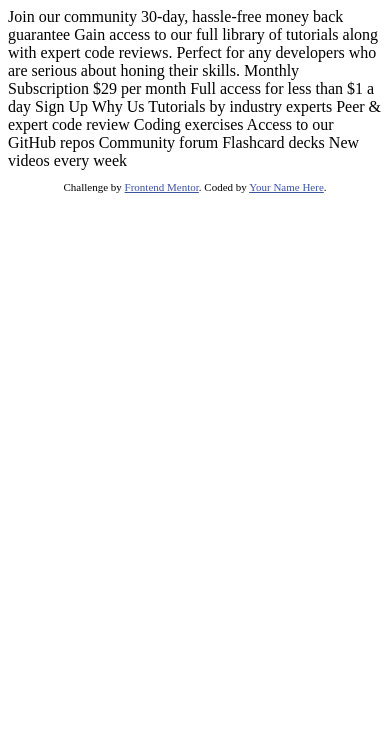
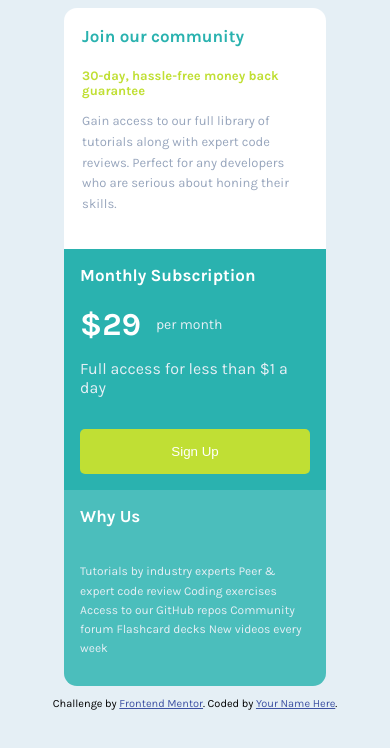
Before and after one commit to houcimi/Single-price-grid-component, a plain HTML site: page index.html in a window 390 px wide. Drawn offline with Linux system fonts and the light colour scheme.

Commit message:
finished

```diff
--- a/index.html
+++ b/index.html
@@ -5,7 +5,7 @@
   <meta name="viewport" content="width=device-width, initial-scale=1.0"> <!-- displays site properly based on user's device -->
 
   <link rel="icon" type="image/png" sizes="32x32" href="./images/favicon-32x32.png">
-
+  <link rel="stylesheet" href="style.css">
   <title>Frontend Mentor | Single Price Grid Component</title>
 
   <!-- Feel free to remove these styles or customise in your own stylesheet 👍 -->
@@ -15,30 +15,33 @@
   </style>
 </head>
 <body>
-  Join our community
+  <main>
+    <section class="price">
+      <h1>Join our community</h1>
+      <h2>30-day, hassle-free money back guarantee</h2>
+      <p>Gain access to our full library of tutorials along with expert code reviews.
+        Perfect for any developers who are serious about honing their skills.</p>
 
-  30-day, hassle-free money back guarantee
-
-  Gain access to our full library of tutorials along with expert code reviews.
-  Perfect for any developers who are serious about honing their skills.
-
-  Monthly Subscription
-
-  &dollar;29 per month
-
-  Full access for less than &dollar;1 a day
-
-  Sign Up
-
-  Why Us
-
-  Tutorials by industry experts
-  Peer &amp; expert code review
-  Coding exercises
-  Access to our GitHub repos
-  Community forum
-  Flashcard decks
-  New videos every week
+    </section>
+    <div class="signupsec">
+      <div class="monthlysub">
+        <h2>Monthly Subscription</h2>
+        <h1>&dollar;29 <small>per month</small></h1>
+        <p>Full access for less than &dollar;1 a day</p>
+        <button class="submitBtn">Sign Up</button>
+      </div>
+      <div class="why">
+        <h1>Why Us</h1>
+        <p>Tutorials by industry experts
+          Peer &amp; expert code review
+          Coding exercises
+          Access to our GitHub repos
+          Community forum
+          Flashcard decks
+          New videos every week</p>
+      </div>
+    </div>
+  </main>
 
   <footer>
     <p class="attribution">
--- /dev/null
+++ b/style.css
@@ -0,0 +1,136 @@
+@import url('https://fonts.googleapis.com/css2?family=Karla:wght@400;700&display=swap');
+:root {
+
+--Cyan: hsl(179, 62%, 43%);
+--Bright-Yellow: hsl(71, 73%, 54%);
+--Light-Gray: hsl(204, 43%, 93%);
+--Grayish-Blue: hsl(218, 22%, 67%);
+
+}
+body {
+    font-family: 'Karla', sans-serif;
+    background-color: var(--Light-Gray);
+}
+main {
+    margin: 0 auto;
+    max-width: 70%;
+}
+.price {
+    padding: 50px;
+    background-color: white;
+    border-radius: 13px 13px 0 0;
+}
+.price > h1 {
+    margin-top: 0;
+    color: var(--Cyan);
+    font-size: 25px;
+}
+.price > h2 {
+    margin-top: 31px;
+    font-size: 18px;
+    color: var(--Bright-Yellow);
+}
+.price > p {
+    font-size: 15px;
+    color: var(--Grayish-Blue);
+    margin-bottom: 40px;
+}
+.signupsec {
+    display: flex;
+
+}
+.signupsec .monthlysub {
+    background-color: var(--Cyan);
+    width: 50%;
+    padding: 50px;
+    border-radius: 0 0 0 13px;
+    color: white;
+}
+.signupsec .monthlysub h2 {
+    margin-top: 0;
+    font-size: 17px;
+}
+.signupsec .monthlysub h1 {
+    display: flex;
+    justify-content: space-between;
+    align-items: center;
+    width: 62%;
+    margin-bottom: 10px;
+}
+.signupsec .monthlysub h1 small{
+    font-size: 14px;
+    color: var(--Light-Gray);
+    font-weight: 400;
+}
+.signupsec .monthlysub p {
+    color: var(--Light-Gray);
+}
+.signupsec .monthlysub .submitBtn {
+    width: 100%;
+    padding: 15px;
+    background-color: var(--Bright-Yellow);
+    color: white;
+    border: none;
+    border-radius: 5px;
+    margin-top: 16px;
+}
+.signupsec .why {
+    background-color: hsl(179, 47%, 52%);
+    width: 50%;
+    padding: 50px;
+    color: white;
+    border-radius: 0 0 13px 0;
+}
+.signupsec .why h1 {
+    margin-top: 0;
+    font-size: 17px;
+}
+.signupsec .why p {
+    color: var(--Light-Gray);
+    margin-top: 36px;
+    font-size: 14px;
+    line-height: 1.6;
+}
+@media (max-width:767px) {
+    main {
+        display: flex;
+        flex-direction: column;
+    }
+    .signupsec {
+        flex-direction: column;
+    }
+    .price {
+        padding: 18px;
+    }
+    .price > h1 {
+        margin-top: 0;
+        color: var(--Cyan);
+        font-size: 17px;
+    }
+    .price > h2 {
+        margin-top: 22px;
+        font-size: 13px;
+        color: var(--Bright-Yellow);
+    }
+    .price > p {
+        font-size: 13px;
+        line-height: 1.6;
+        color: var(--Grayish-Blue);
+        margin-bottom: 16px;
+    }
+    .signupsec .monthlysub {
+        padding: 16px;
+    width: fit-content;
+    border-radius: 0;
+    }
+    .signupsec .why {
+        padding: 16px;
+    width: fit-content;
+    border-radius: 0 0 13px 13px;
+    }
+
+    .signupsec .why p {
+      font-size: 12px;
+
+    }
+}
```
